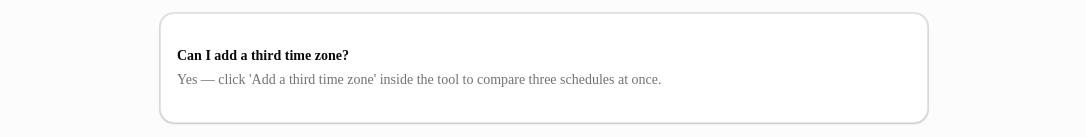
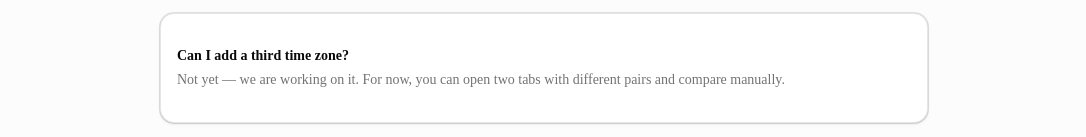
Before and after one commit to Kevibes/collabwindow, a Next.js app: page / in a window 1280 px wide. Shown: the part 2564-2701 px from the top of the page, without its empty margins (96-1182 px from the left). Built offline with nearby package versions, Linux system fonts and the light colour scheme; no server answers.

Commit message:
docs: update FAQ and PLAN.md after P0/P1 completion

```diff
--- a/app/page.tsx
+++ b/app/page.tsx
@@ -42,7 +42,7 @@ const faqs = [
   },
   {
     q: "Can I add a third time zone?",
-    a: "Yes — click 'Add a third time zone' inside the tool to compare three schedules at once.",
+    a: "Not yet — we are working on it. For now, you can open two tabs with different pairs and compare manually.",
   },
   {
     q: "Which countries do you support?",
```
Also changed, not shown: 1 other file (tests, documents, lock files or other folders).
